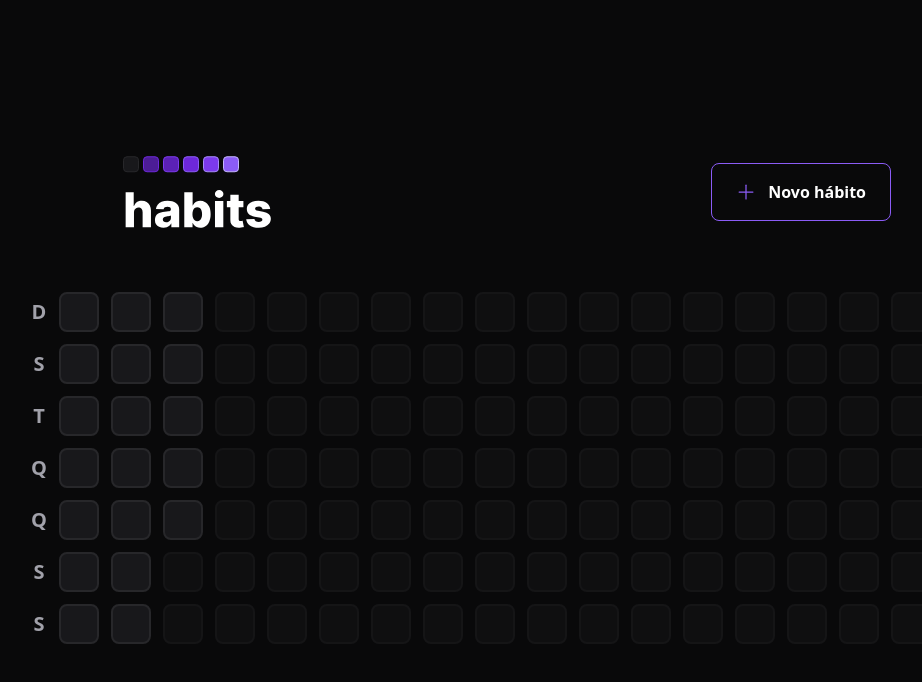
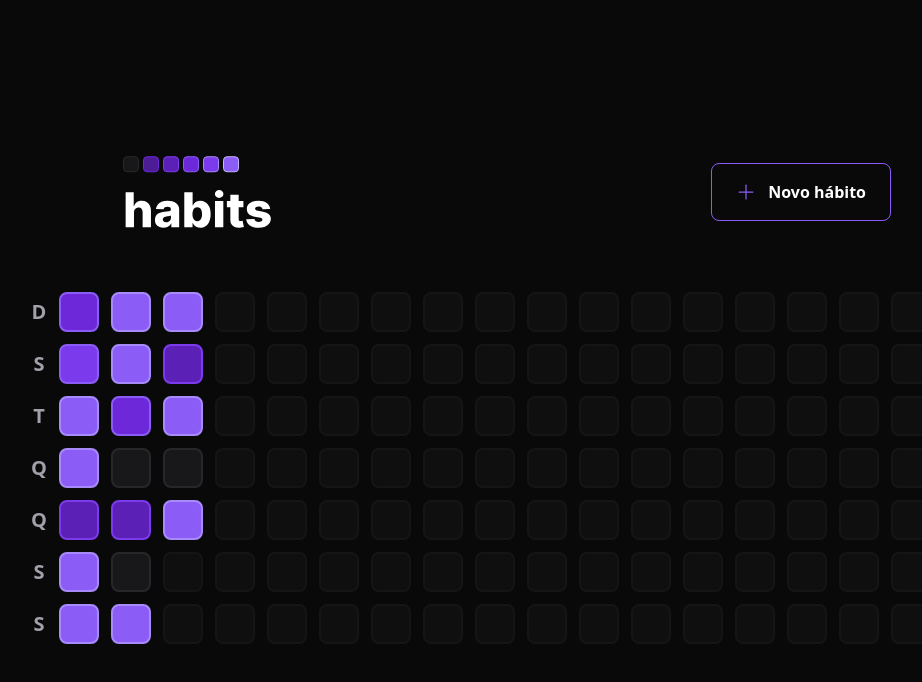
Before and after one commit to miguel-sr/habits, a React (Vite) app in the folder web/: page / in a window 1280 px wide. Shown: the top 682 px of the page, without its empty margins (133-1055 px from the left). Built offline with nearby package versions, Linux system fonts and the light colour scheme.

Commit message:
:sparkles: feat: Creating color change based on progress

```diff
--- a/web/package.json
+++ b/web/package.json
@@ -11,6 +11,7 @@
   "dependencies": {
     "@radix-ui/react-dialog": "^1.0.2",
     "@radix-ui/react-popover": "^1.0.3",
+    "clsx": "^1.2.1",
     "dayjs": "^1.11.7",
     "phosphor-react": "^1.4.1",
     "react": "^18.2.0",
--- a/web/src/components/HabitDay.tsx
+++ b/web/src/components/HabitDay.tsx
@@ -1,21 +1,38 @@
 import * as Popover from "@radix-ui/react-popover";
 import { ProgressBar } from "./ProgressBar";
+import clsx from "clsx";
 
 interface HabitDayProps {
   completed: number;
+  amount: number;
 }
 
-export function HabitDay() {
+export function HabitDay({ completed, amount }: HabitDayProps) {
+  const completedPercentage = Math.round((completed / amount) * 100);
+
   return (
     <Popover.Root>
-      <Popover.Trigger className="w-10 h-10 bg-zinc-900 border-2 border-zinc-800 rounded-lg" />
+      <Popover.Trigger
+        className={clsx("w-10 h-10  border-2  rounded-lg", {
+          "bg-zinc-900 border-zinc-800": completedPercentage === 0,
+          "bg-violet-900 border-violet-700":
+            completedPercentage > 0 && completedPercentage < 20,
+          "bg-violet-800 border-violet-600":
+            completedPercentage >= 20 && completedPercentage < 40,
+          "bg-violet-700 border-violet-500":
+            completedPercentage >= 40 && completedPercentage < 60,
+          "bg-violet-600 border-violet-500":
+            completedPercentage >= 60 && completedPercentage < 80,
+          "bg-violet-500 border-violet-400": completedPercentage >= 80,
+        })}
+      />
       <Popover.Portal>
         <Popover.Content className="min-w-[320px] p-6 rounded-2xl bg-zinc-900 flex flex-col">
           <span className="font-semibold text-zinc-400">quinta-feira</span>
           <span className="mt-1 font-extrabold leading-tight text-3xl">
             19/01
           </span>
-          <ProgressBar progress={75} />
+          <ProgressBar progress={completedPercentage} />
           <Popover.Arrow height={8} width={16} className="fill-zinc-900" />
         </Popover.Content>
       </Popover.Portal>
--- a/web/src/components/SummaryTable.tsx
+++ b/web/src/components/SummaryTable.tsx
@@ -25,7 +25,13 @@
       </div>
       <div className="grid grid-rows-7 grid-flow-col gap-3">
         {summaryDates.map((date) => {
-          return <HabitDay key={date.toString()} />;
+          return (
+            <HabitDay
+              key={date.toString()}
+              amount={5}
+              completed={Math.round(Math.random() * 5)}
+            />
+          );
         })}
 
         {amountOfDaysToFill > 0 &&
```
Also changed, not shown: 1 other file (tests, documents, lock files or other folders).
